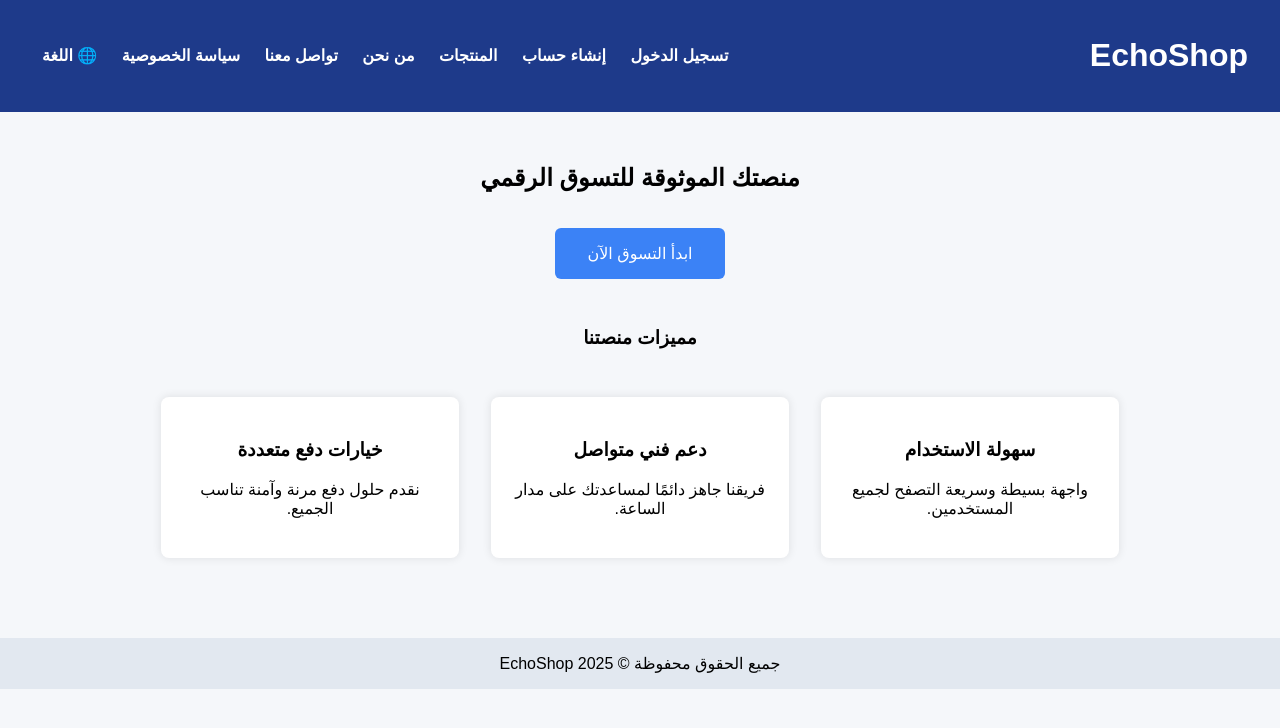
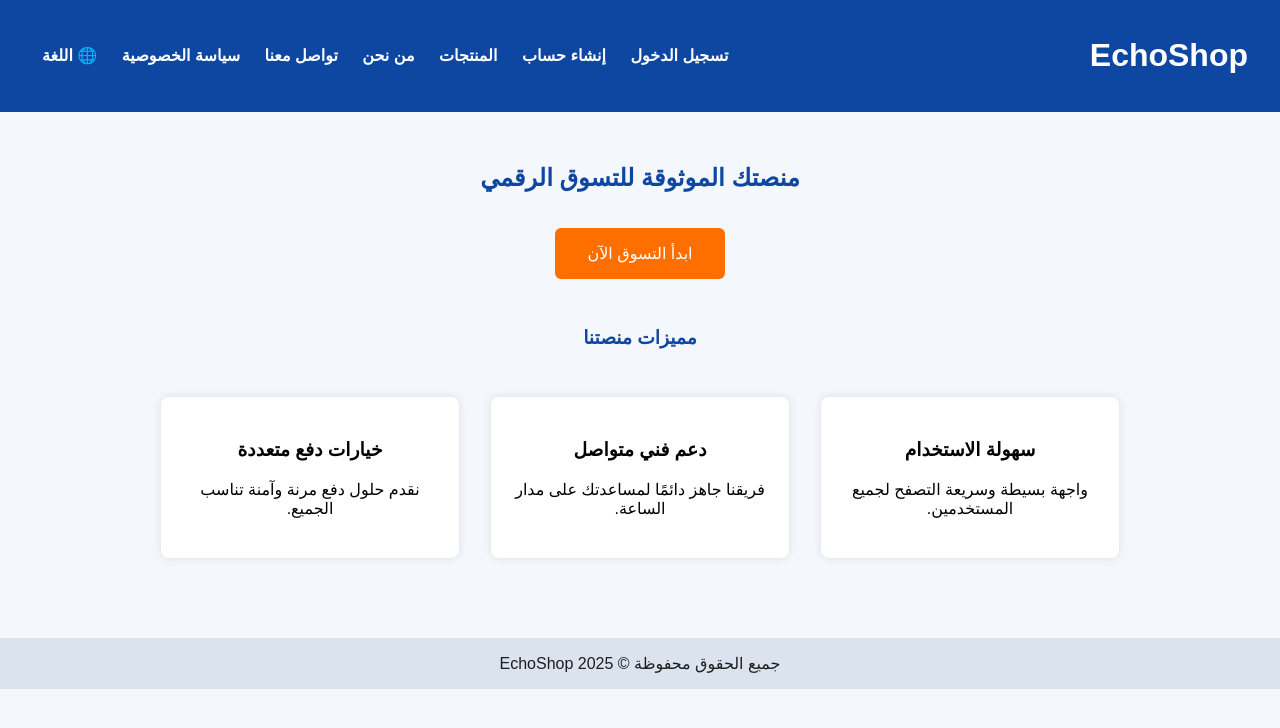
Before and after one commit to echoshop-eg/EchoShop, a plain HTML site: page index.html in a window 1280 px wide. Drawn offline with Linux system fonts and the light colour scheme.

Commit message:
Add files via upload

```diff
--- a/index.html
+++ b/index.html
@@ -8,13 +8,13 @@
   <style>
     body {
       font-family: Arial, sans-serif;
-      background-color: #f5f7fa;
+      background-color: #f4f7fb;
       margin: 0;
       padding: 0;
       direction: rtl;
     }
     header {
-      background-color: #1e3a8a;
+      background-color: #0d47a1;
       color: white;
       padding: 1rem 2rem;
       display: flex;
@@ -36,7 +36,7 @@
       text-align: center;
     }
     button {
-      background-color: #3b82f6;
+      background-color: #ff6f00;
       color: white;
       padding: 1rem 2rem;
       border: none;
@@ -44,6 +44,9 @@
       cursor: pointer;
       font-size: 1rem;
       margin-top: 1rem;
+    }
+    button:hover {
+      background-color: #fb8c00;
     }
     .features {
       display: flex;
@@ -62,8 +65,9 @@
     footer {
       text-align: center;
       padding: 1rem;
-      background-color: #e2e8f0;
+      background-color: #dbe3ef;
       margin-top: 3rem;
+      color: #1e1e1e;
     }
   </style>
 </head>
@@ -82,10 +86,10 @@
   </header>
 
   <div class="container">
-    <h2>منصتك الموثوقة للتسوق الرقمي</h2>
+    <h2 style="color: #0d47a1;">منصتك الموثوقة للتسوق الرقمي</h2>
     <button onclick="location.href='products.html'">ابدأ التسوق الآن</button>
 
-    <h3 style="margin-top: 3rem;">مميزات منصتنا</h3>
+    <h3 style="margin-top: 3rem; color:#0d47a1;">مميزات منصتنا</h3>
     <div class="features">
       <div class="feature">
         <h3>سهولة الاستخدام</h3>
```
